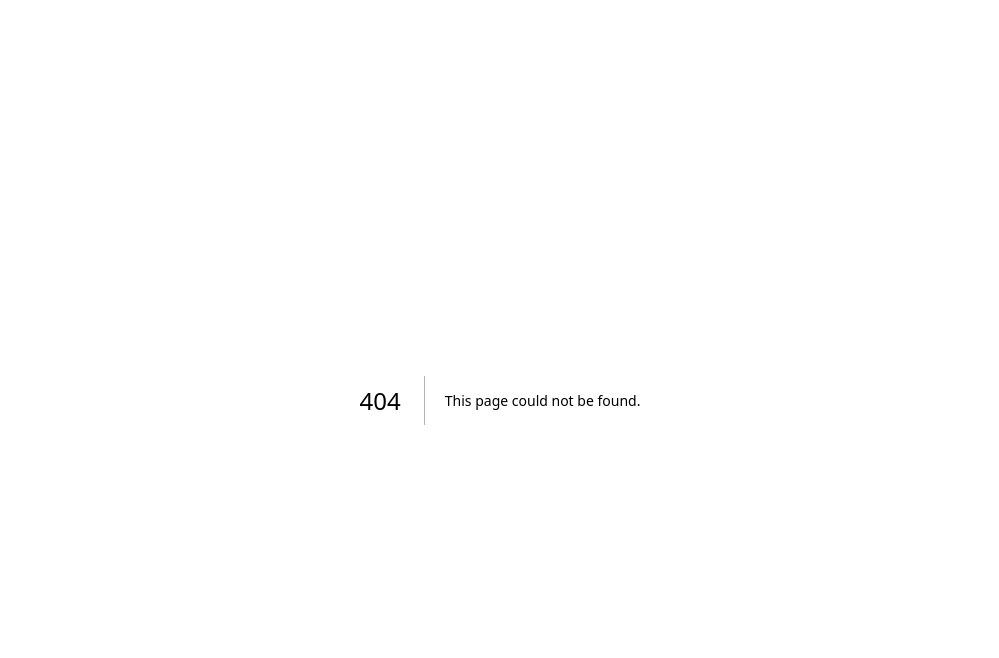
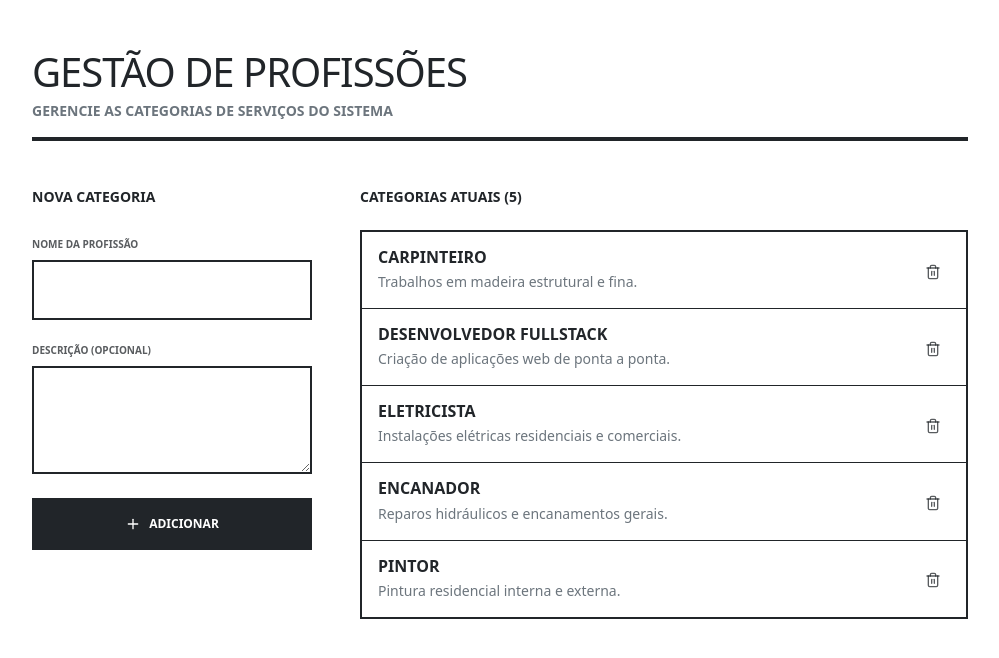
Before and after one commit to AntonyRNS/hub-negocios-v4.0, a Next.js app in the folder hub-negocios/: page /cadastro-profissao in a window 1280 px wide. Before the commit this address had no page. Shown: the top 658 px of the page, without its empty margins (140-1139 px from the left). Built offline with nearby package versions, Linux system fonts and the light colour scheme.

Commit message:
feat: Cadastro de profissão, uso de bootstrap temporário.

```diff
--- /dev/null
+++ b/hub-negocios/app/cadastro-profissao/page.tsx
@@ -0,0 +1,194 @@
+'use client';
+
+import { useState, useEffect } from 'react';
+import { Plus, Trash2 } from 'lucide-react';
+
+interface Profession {
+  id: string;
+  name: string;
+  description?: string;
+}
+
+
+const DEFAULT_PROFESSIONS: Profession[] = [
+  { id: 'prof-1', name: 'Carpinteiro', description: 'Trabalhos em madeira estrutural e fina.' },
+  { id: 'prof-2', name: 'Desenvolvedor Fullstack', description: 'Criação de aplicações web de ponta a ponta.' },
+  { id: 'prof-3', name: 'Eletricista', description: 'Instalações elétricas residenciais e comerciais.' },
+  { id: 'prof-4', name: 'Encanador', description: 'Reparos hidráulicos e encanamentos gerais.' },
+  { id: 'prof-5', name: 'Pintor', description: 'Pintura residencial interna e externa.' },
+];
+
+export default function ProfissoesPage() {
+  const [professions, setProfessions] = useState<Profession[]>([]);
+  const [newName, setNewName] = useState('');
+  const [newDesc, setNewDesc] = useState('');
+  const [loading, setLoading] = useState(false);
+  const [fetching, setFetching] = useState(true);
+
+  useEffect(() => {
+    fetchProfessions();
+  }, []);
+
+  const fetchProfessions = () => {
+    setFetching(true);
+    const savedProfessions = localStorage.getItem('local_professions');
+    if (savedProfessions) {
+      setProfessions(JSON.parse(savedProfessions));
+    } else {
+      localStorage.setItem('local_professions', JSON.stringify(DEFAULT_PROFESSIONS));
+      setProfessions(DEFAULT_PROFESSIONS);
+    }
+    setFetching(false);
+  };
+
+  const handleAdd = async (e: React.FormEvent) => {
+    e.preventDefault();
+    if (!newName.trim()) return;
+
+    setLoading(true);
+    // Pequena latência simulada para feedback visual do botão
+    await new Promise((resolve) => setTimeout(resolve, 300));
+
+    const newProfession: Profession = {
+      id: `prof-${Date.now()}`,
+      name: newName.trim(),
+      description: newDesc.trim() || undefined
+    };
+
+    const updatedProfessions = [...professions, newProfession].sort((a, b) =>
+      a.name.localeCompare(b.name)
+    );
+
+    localStorage.setItem('local_professions', JSON.stringify(updatedProfessions));
+    setProfessions(updatedProfessions);
+
+    setNewName('');
+    setNewDesc('');
+    setLoading(false);
+  };
+
+  const handleDelete = (id: string) => {
+    if (!confirm('Deseja excluir esta profissão? Isso pode afetar prestadores cadastrados.')) return;
+
+    const updatedProfessions = professions.filter(p => p.id !== id);
+    localStorage.setItem('local_professions', JSON.stringify(updatedProfessions));
+    setProfessions(updatedProfessions);
+  };
+
+  return (
+    <div className="container py-5" style={{ maxWidth: '960px' }}>
+
+      {/* Título Principal */}
+      <div className="mb-5 border-bottom border-4 border-dark pb-3">
+        <h1 className="fw-black text-uppercase m-0 display-6" style={{ letterSpacing: '-1px' }}>
+          Gestão de Profissões
+        </h1>
+        <p className="text-secondary text-uppercase small fw-bold tracking-wider m-0 mt-1">
+          Gerencie as categorias de serviços do sistema
+        </p>
+      </div>
+
+      {/* Grid de Conteúdo */}
+      <div className="row g-5">
+
+        {/* Coluna da Esquerda: Formulário de Cadastro */}
+        <div className="col-12 col-lg-4">
+          <h2 className="small fw-bold text-uppercase tracking-wider mb-4">Nova Categoria</h2>
+
+          <form onSubmit={handleAdd}>
+            <div className="mb-3">
+              <label className="form-label small fw-bold text-uppercase tracking-wider text-muted" style={{ fontSize: '10px' }}>
+                Nome da Profissão
+              </label>
+              <input
+                required
+                className="form-control border-2 border-dark rounded-0 shadow-none p-3 text-uppercase fw-bold"
+                value={newName}
+                onChange={e => setNewName(e.target.value)}
+              />
+            </div>
+
+            <div className="mb-4">
+              <label className="form-label small fw-bold text-uppercase tracking-wider text-muted" style={{ fontSize: '10px' }}>
+                Descrição (Opcional)
+              </label>
+              <textarea
+                className="form-control border-2 border-dark rounded-0 shadow-none p-3 fw-bold"
+                rows={3}
+                value={newDesc}
+                onChange={e => setNewDesc(e.target.value)}
+              />
+            </div>
+
+            <button
+              disabled={loading}
+              type="submit"
+              className="btn btn-dark rounded-0 w-100 py-3 text-uppercase fw-bold tracking-widest d-flex align-items-center justify-content-center"
+              style={{ fontSize: '12px' }}
+            >
+              {loading ? (
+                <span className="spinner-border spinner-border-sm" role="status" aria-hidden="true"></span>
+              ) : (
+                <>
+                  <Plus size={16} className="me-2" />
+                  ADICIONAR
+                </>
+              )}
+            </button>
+          </form>
+        </div>
+
+        {/* Coluna da Direita: Listagem das Profissões */}
+        <div className="col-12 col-lg-8">
+          <h2 className="small fw-bold text-uppercase tracking-wider mb-4">
+            Categorias Atuais ({professions.length})
+          </h2>
+
+          {fetching ? (
+            <div className="text-center py-5 text-muted text-uppercase fw-bold opacity-70" style={{ fontSize: '10px', letterSpacing: '1px' }}>
+              <span className="spinner-border spinner-border-sm me-2" role="status"></span>
+              Carregando...
+            </div>
+          ) : (
+            <div className="border border-2 border-dark rounded-0 bg-white">
+              {professions.length > 0 ? (
+                professions.map((p, index) => (
+                  <div
+                    key={p.id}
+                    className={`p-3 d-flex justify-content-between align-items-center ${
+                      index !== professions.length - 1 ? 'border-bottom border-dark' : ''
+                    }`}
+                    style={{ transition: 'background-color 0.2s' }}
+                    onMouseEnter={(e) => e.currentTarget.style.backgroundColor = '#f8f9fa'}
+                    onMouseLeave={(e) => e.currentTarget.style.backgroundColor = '#fff'}
+                  >
+                    <div>
+                      <h3 className="h6 text-uppercase fw-bold m-0 tracking-tight">{p.name}</h3>
+                      {p.description && <p className="text-secondary small m-0 mt-1">{p.description}</p>}
+                    </div>
+
+                    <button
+                      type="button"
+                      onClick={() => handleDelete(p.id)}
+                      className="btn btn-link text-muted p-2 p-0 text-decoration-none"
+                      style={{ transition: 'color 0.2s' }}
+                      onMouseEnter={(e) => e.currentTarget.style.color = '#000'}
+                      onMouseLeave={(e) => e.currentTarget.style.color = '#6c757d'}
+                    >
+                      <Trash2 size={16} />
+                    </button>
+                  </div>
+                ))
+              ) : (
+                <div className="p-5 text-center text-muted text-uppercase fw-bold tracking-wider" style={{ fontSize: '10px' }}>
+                  Nenhuma profissão cadastrada
+                </div>
+              )}
+            </div>
+          )}
+        </div>
+
+      </div>
+    </div>
+  );
+}
```
